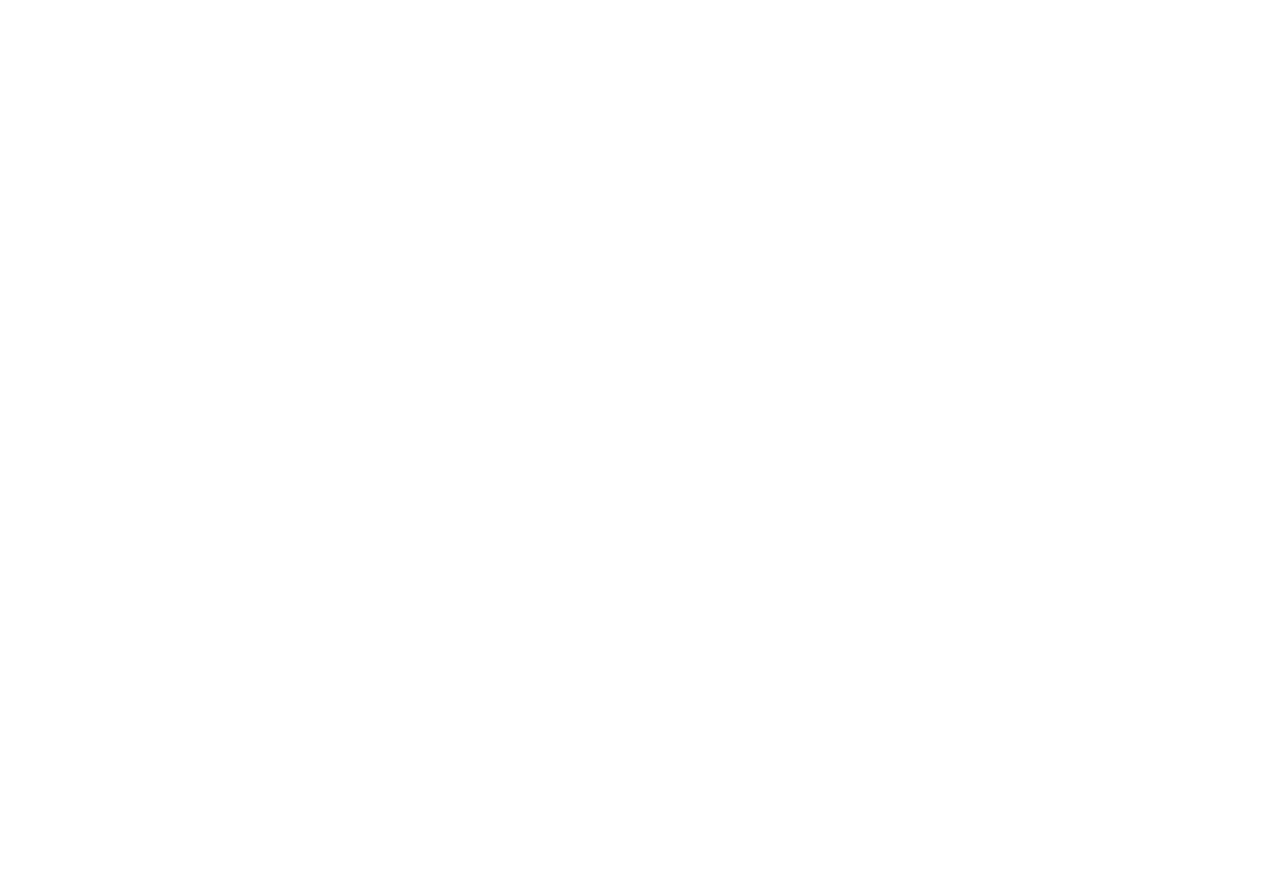
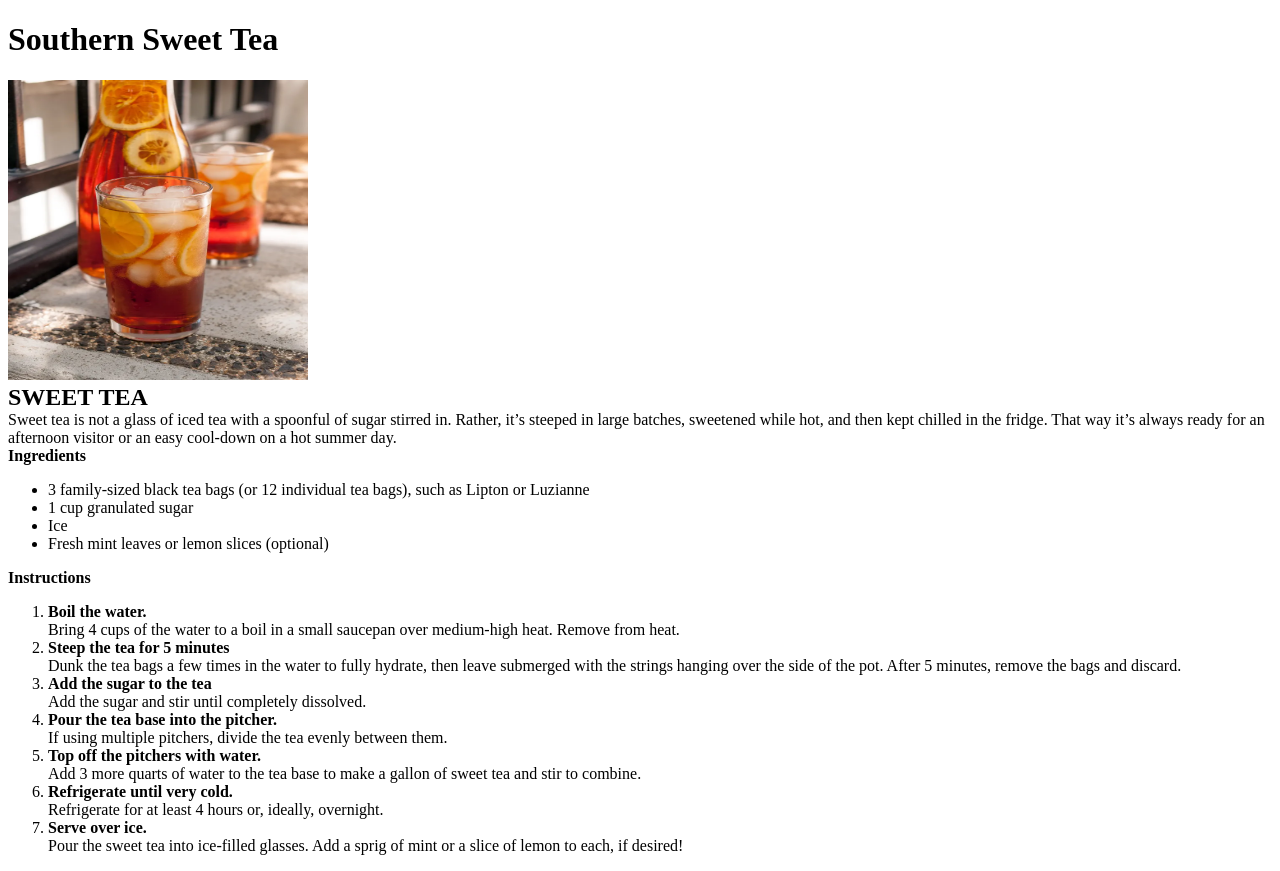
Before and after one commit to unrelentin/odin-recipes, a plain HTML site: page Recipes/Southern Sweet Tea.html in a window 1280 px wide. Before the commit the page ends 800 px from the top, so only its background shows below. Drawn offline with Linux system fonts and the light colour scheme.

Commit message:
finished second recipe page

```diff
--- a/Recipes/Southern Sweet Tea.html
+++ b/Recipes/Southern Sweet Tea.html
@@ -0,0 +1,44 @@
+<!DOCTYPE html>
+<html lang="en">
+    <head>
+        <meta charset="utf-8">
+        <title>Southern Sweet Tea</title>
+    </head>
+    <body>
+        <h1>Southern Sweet Tea</h1>
+        <img style="width: 300px; height: 300px;"   src="../images/Sweet tea.jpg" alt="Sweet tea image">
+
+        <div style="font-size: 24px;"><strong>SWEET TEA</strong></div>
+            <div>Sweet tea is not a glass of iced tea with a spoonful of sugar stirred in.
+                Rather, it’s steeped in large batches, sweetened while hot, and then kept chilled in the fridge.
+                That way it’s always ready for an afternoon visitor or an easy cool-down on a hot summer day.</div>
+
+        <div style="font-size: 16px; font-weight: bold;">Ingredients</div>
+                <ul>
+                    <li>3 family-sized black tea bags (or 12 individual tea bags), such as Lipton or Luzianne</li>
+                    <li>1 cup granulated sugar</li>
+                    <li>Ice</li>
+                    <li>Fresh mint leaves or lemon slices (optional)</li>
+                </ul>
+
+        <div style="font-size: 16px; font-weight: bold;">Instructions</div>
+                <ol>
+                    <li><div style="font-weight: bold;">Boil the water.</div><div> Bring 4 cups of the water to a boil in a small saucepan
+                        over medium-high heat. Remove from heat.</div></li>
+
+                    <li><div style="font-weight: bold;">Steep the tea for 5 minutes</div><div>Dunk the tea bags a few times in the water to fully hydrate, then leave submerged with the strings hanging over the side of the pot.
+                        After 5 minutes, remove the bags and discard.</div></li>
+
+                    <li><div style="font-weight: bold;">Add the sugar to the tea</div><div>Add the sugar and stir until completely dissolved.</div></li>
+
+                    <li><div style="font-weight: bold;">Pour the tea base into the pitcher.</div><div>If using multiple pitchers, divide the tea evenly between them.</div></li>
+
+                    <li><div style="font-weight: bold;">Top off the pitchers with water.</div><div>Add 3 more quarts of water to the tea base to make a gallon of sweet tea and stir to combine.</div></li>
+
+                    <li><div style="font-weight: bold;">Refrigerate until very cold.</div><div>Refrigerate for at least 4 hours or, ideally, overnight.</div></li>
+
+                    <li><div style="font-weight: bold;">Serve over ice.</div><div>Pour the sweet tea into ice-filled glasses. Add a sprig of mint or a slice of lemon to each, if desired!</div></li>
+
+                </ol>
+    </body>
+</html>
```
Also changed, not shown: Recipes/Homemade Miso soup.html (+1 -1 lines).
